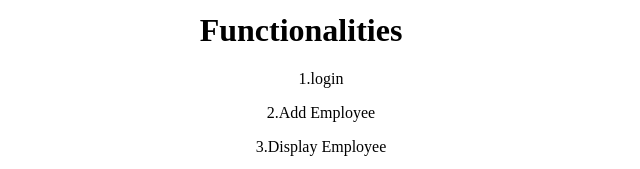
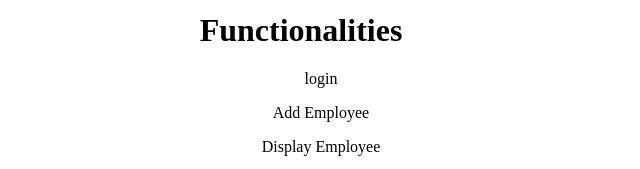
Before and after one commit to Deepanrajthiyagarajan/Employeedetailsproject2, a plain HTML site: page index.html in a window 1280 px wide. Shown: the part 750-919 px from the top of the page, 339-979 px from the left. Drawn offline with Linux system fonts and the light colour scheme.

Commit message:
Update index.html

```diff
--- a/index.html
+++ b/index.html
@@ -51,10 +51,10 @@
         </tr>
     </table>
     <h1><center>Functionalities</center></h1>
-    <ol>
-        <center><p>1.login</p></center>
-        <center><p>2.Add Employee</p></center>
-        <center><p>3.Display Employee</p></center>
+    <ol type="1">
+        <center><p>login</p></center>
+        <center><p>Add Employee</p></center>
+        <center><p>Display Employee</p></center>
     </ol>
 
 </body>
```
